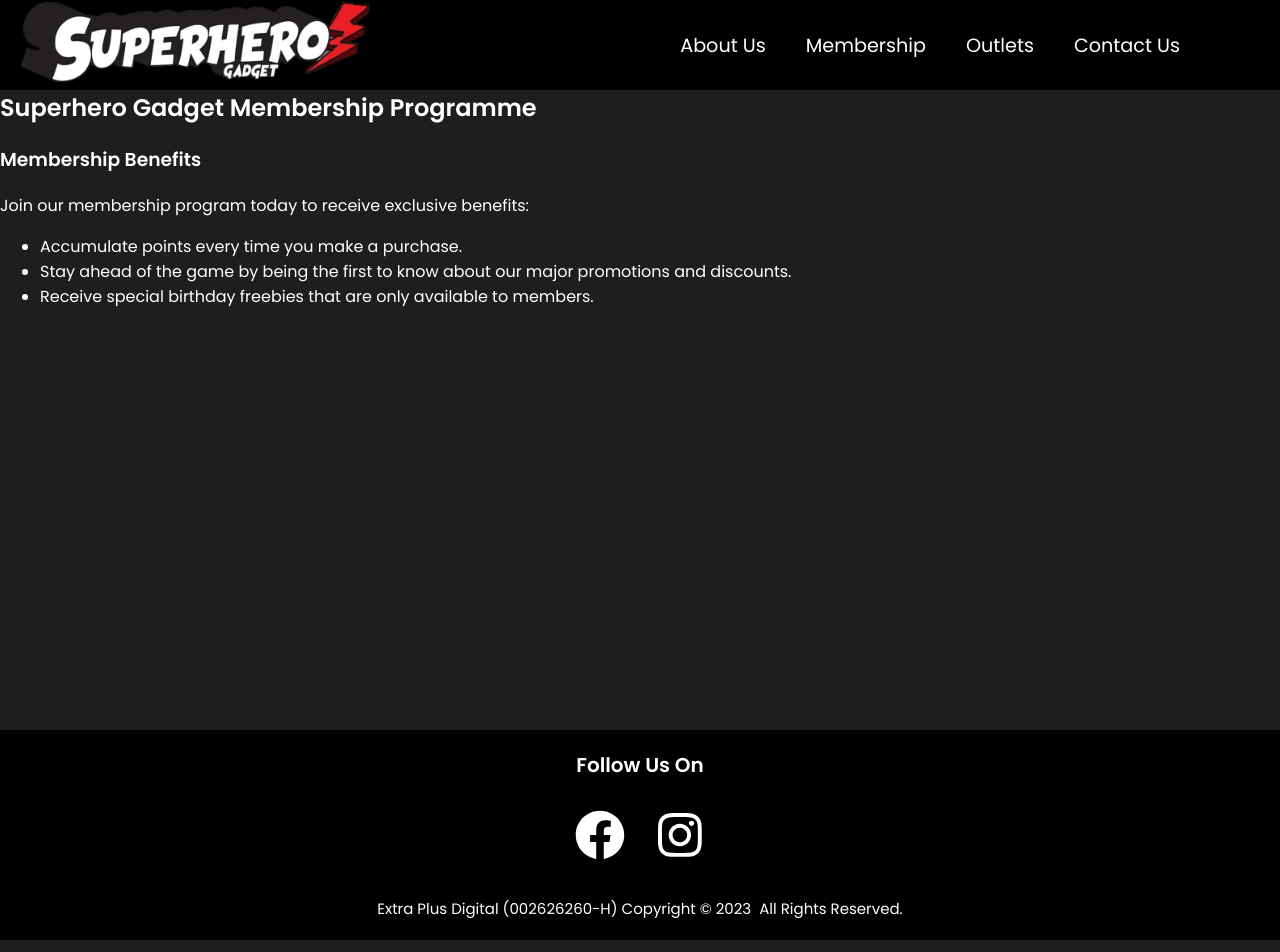
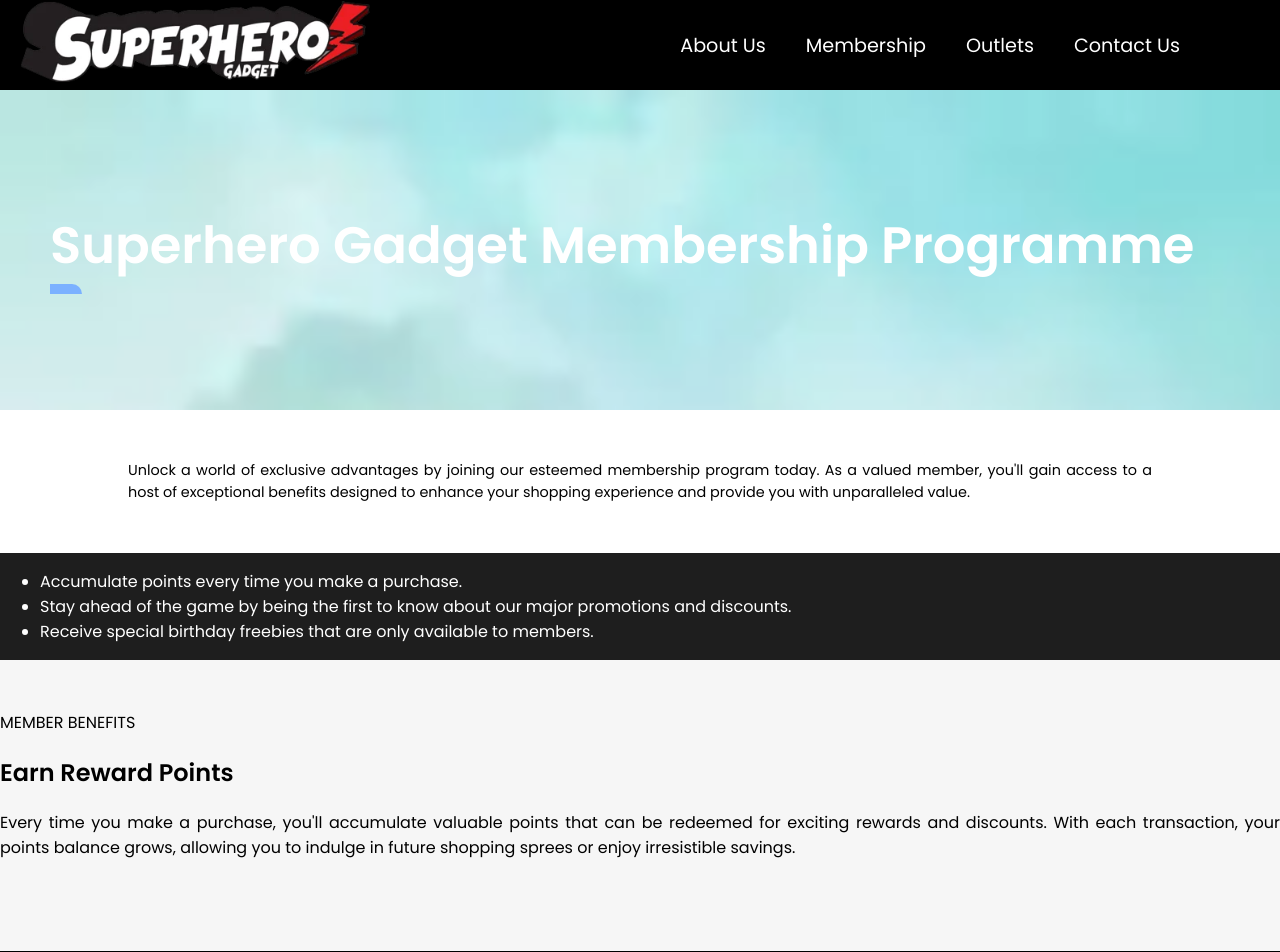
Before and after one commit to Sodiumchloridy/superhero-gadget, a Next.js app: page /membership in a window 1280 px wide. Shown: the top 952 px of the page. Built offline with nearby package versions, Linux system fonts and the light colour scheme.

Commit message:
updated files

```diff
--- /dev/null
+++ b/app/membership/membership.css
@@ -0,0 +1,70 @@
+.membership {
+    display: block;
+}
+
+.membership .title {
+    display: grid;
+    background-image: url('/images/watercolor-backdrop.webp');
+    background-repeat: no-repeat;
+    background-size: cover;
+    width: 100vw;
+    max-width: 100%;
+    min-height: 40vh;
+    align-items: center;
+}
+
+.membership .title-inner-wrapper {
+    margin: 50px;
+}
+
+@media (max-width: 768px) {
+    .membership .title-inner-wrapper {
+        margin: 20px;
+    }
+}
+
+.membership .title h1 {
+    font-size: clamp(2rem, 4vw, 4rem);
+    margin: 0;
+    color: #fff;
+    word-break: break-word;
+}
+
+.membership .underscore {
+    overflow: visible;
+    background-color: #7bb1ff;
+    width: 2rem;
+    height: 10px;
+    border-top-right-radius: 10px;
+    margin-top: 0px;
+}
+
+/* Main Section */
+
+.membership .description {
+    width: 100vw;
+    max-width: 100%;
+    background-color: #fff;
+    color: #000;
+    padding: 50px 0px;
+}
+
+@media (max-width: 768px) {
+    .membership .description {
+        padding: 20px 0px;
+    }
+}
+
+.membership .description p {
+    font-size: clamp(0.9rem, 1vw, 1.2rem);
+    line-height: 1.5;
+    margin: 0 clamp(10px, 10vw, 10vw);
+}
+
+.membership .benefit {
+    width: 100vw;
+    max-width: 100%;
+    background-color: #fffffff5;
+    color: #000;
+    padding: 50px 0px;
+}
--- a/app/membership/page.tsx
+++ b/app/membership/page.tsx
@@ -1,17 +1,42 @@
 import { PageWrapper } from "@/components/PageWrapper/PageWrapper";
+import './membership.css'
 
 export default function Membership(){
     return(
         <PageWrapper>
-            <main className="main">
-                <h2>Superhero Gadget Membership Programme</h2>
-                <h3>Membership Benefits</h3>
-                <p>Join our membership program today to receive exclusive benefits:</p>
-                <ul>
-                    <li>Accumulate points every time you make a purchase.</li>
-                    <li>Stay ahead of the game by being the first to know about our major promotions and discounts.</li>
-                    <li>Receive special birthday freebies that are only available to members.</li>
-                </ul>
+            <main className="membership">
+                <div className="title">
+                    <div className="title-inner-wrapper">
+                        <h1>Superhero Gadget Membership Programme</h1>
+                        <div className="underscore"></div>
+                    </div>
+                </div>
+                <div className="description">
+                    <p>
+                        Unlock a world of exclusive advantages by joining our esteemed membership program today.
+                        As a valued member, you'll gain access to a host of exceptional benefits designed to
+                        enhance your shopping experience and provide you with unparalleled value.
+                    </p>
+                </div>
+                <div className="section-wrapper">
+                    <ul>
+                        <li>Accumulate points every time you make a purchase.</li>
+                        <li>Stay ahead of the game by being the first to know about our major promotions and discounts.</li>
+                        <li>Receive special birthday freebies that are only available to members.</li>
+                    </ul>
+                </div>
+                <div className="benefit">
+                    <div className="benefit-inner-wrapper">
+                        <div className="benefit-text">MEMBER BENEFITS</div>
+                        <h2>Earn Reward Points</h2>
+                        <p>
+                            Every time you make a purchase, you'll accumulate valuable points that can be redeemed for
+                            exciting rewards and discounts. With each transaction, your points balance grows, allowing
+                            you to indulge in future shopping sprees or enjoy irresistible savings.
+                        </p>
+                    </div>
+                    <img/>
+                </div>
             </main>
         </PageWrapper>
     )
--- a/app/outlets/outlets.css
+++ b/app/outlets/outlets.css
@@ -16,7 +16,7 @@
 }
 
 .outlets .title h1 {
-    font-size: clamp(3rem, 12vw, 8rem);
+    font-size: clamp(2rem, 4vw, 4rem);
     margin: 0;
     color: #fff;
     word-break: break-all;
--- a/package.json
+++ b/package.json
@@ -3,7 +3,7 @@
   "version": "0.1.0",
   "private": true,
   "scripts": {
-    "dev": "next dev --turbo",
+    "dev": "next dev",
     "build": "next build",
     "start": "next start",
     "lint": "next lint"
```
